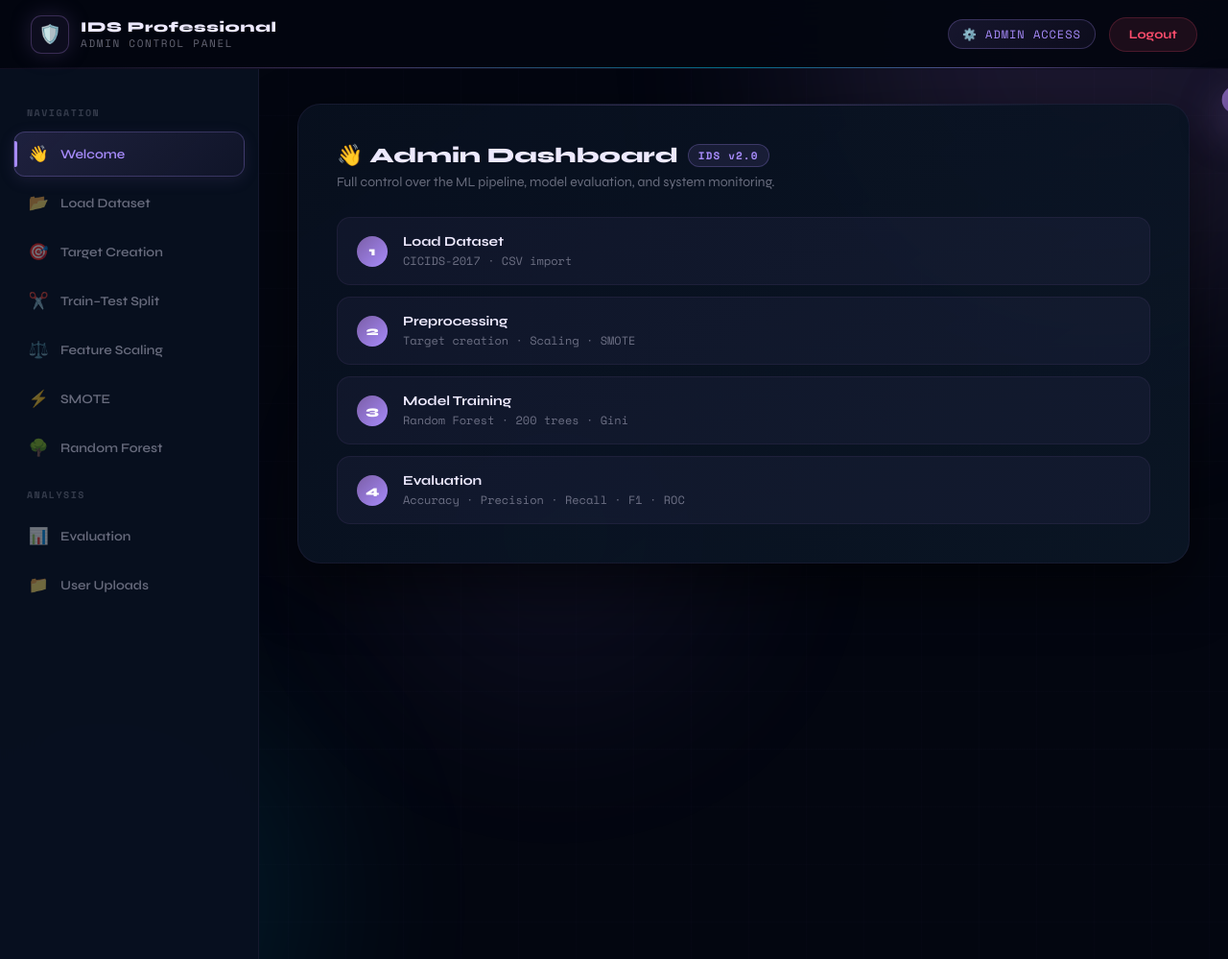
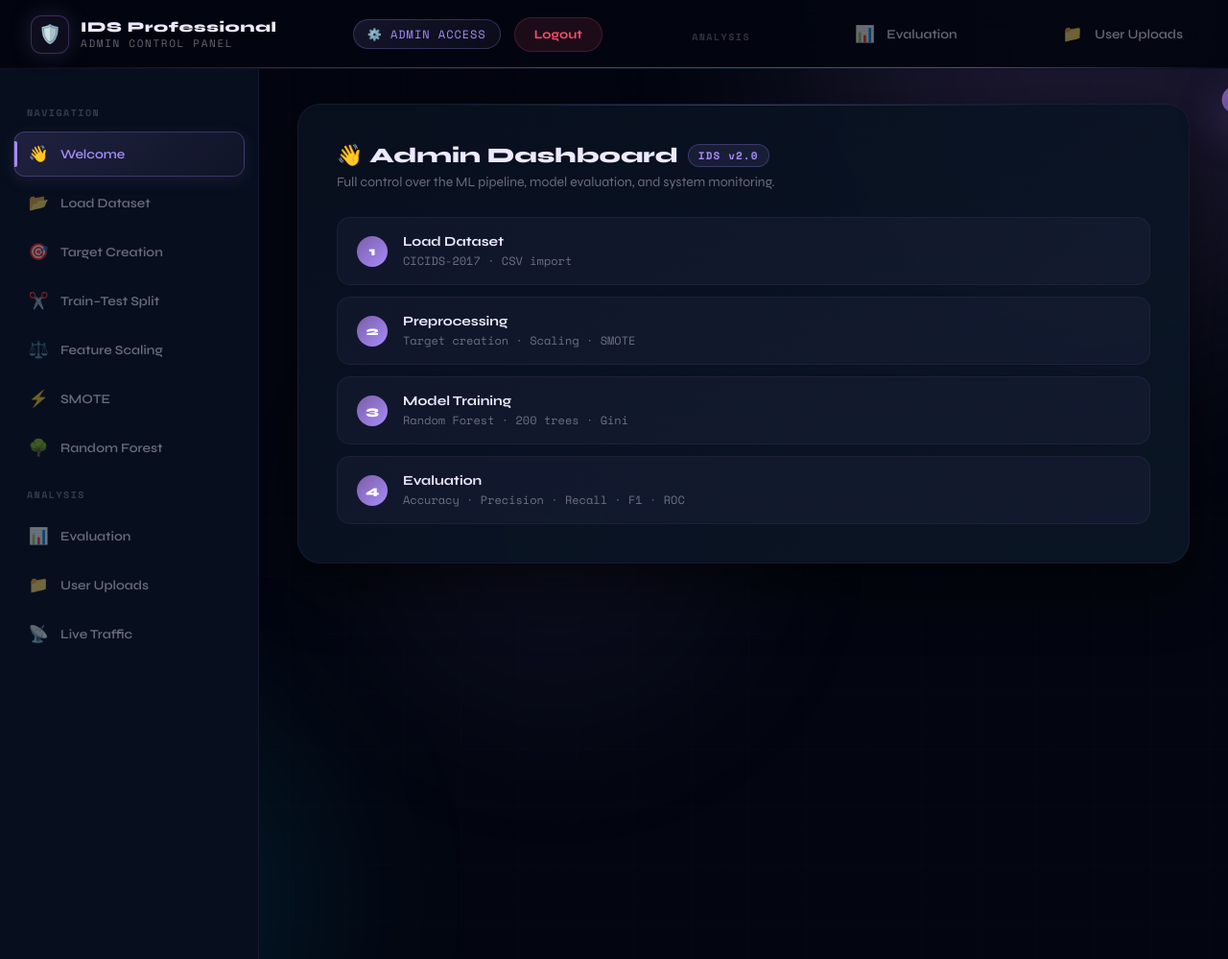
Before and after one commit to AchantaHarshini/Intrusion-Detection-System-IDS-for-Network-Traffic-Using-Machine-Learning, a Flask app: template templates/admin-dashboard.html in a window 1280 px wide. Shown: the whole page at 96% size. Run offline with Flask 3, Linux system fonts and the light colour scheme; the template is opened without the code that fills it, so the values that code supplies are empty; some libraries are stand-ins or nearby versions.

Commit message:
Update admin-dashboard.html

```diff
--- a/templates/admin-dashboard.html
+++ b/templates/admin-dashboard.html
@@ -240,6 +240,14 @@ header::after {
     <div class="admin-badge">⚙️ ADMIN ACCESS</div>
     <button class="btn-logout" onclick="logout()">Logout</button>
   </div>
+  <div class="sidebar-section">Analysis</div>
+<div class="nav-item" onclick="show('eval',this)">
+<span class="nav-icon">📊</span> Evaluation
+</div>
+
+<div class="nav-item" onclick="show('uploads',this)">
+<span class="nav-icon">📁</span> User Uploads
+</div>
 </header>
 
 <div class="layout">
@@ -255,6 +263,9 @@ header::after {
     <div class="sidebar-section">Analysis</div>
     <div class="nav-item" onclick="show('eval',this)"><span class="nav-icon">📊</span> Evaluation</div>
     <div class="nav-item" onclick="show('uploads',this)"><span class="nav-icon">📁</span> User Uploads</div>
+    <div class="nav-item" onclick="show('live',this)">
+<span class="nav-icon">📡</span> Live Traffic
+</div>
   </nav>
 
   <main class="main">
@@ -324,6 +335,22 @@ function show(tab, el) {
         <div class="info-block"><div class="ib-label">TEST SET</div><div class="ib-val">20%</div><div class="ib-sub">209,715 records · stratified</div></div>
       </div>`;
   }
+    else if (tab === 'live') {
+
+c.innerHTML = `
+<div class="card-heading">📡 Live Attack Detection</div>
+<div class="card-desc">Real-time intrusion monitoring from network traffic.</div>
+
+<div class="chart-box full">
+<div class="chart-label">Live Attack vs Normal Traffic</div>
+<div class="chart-canvas-wrap tall">
+<canvas id="liveChart"></canvas>
+</div>
+</div>
+`;
+
+setTimeout(startLiveChart,200)
+}
 
   else if (tab === 'scale') {
     c.innerHTML = `
@@ -461,6 +488,41 @@ function createEvalCharts() {
       }
     });
   }
+  let liveChart;
+
+function startLiveChart(){
+
+const ctx = document.getElementById('liveChart').getContext('2d')
+
+liveChart = new Chart(ctx,{
+type:'line',
+data:{
+labels:[],
+datasets:[
+{
+label:'Attacks',
+borderColor:'#ff4d6d',
+backgroundColor:'rgba(255,77,109,.15)',
+data:[]
+},
+{
+label:'Normal Traffic',
+borderColor:'#00e5a0',
+backgroundColor:'rgba(0,229,160,.15)',
+data:[]
+}
+]
+},
+options:{
+responsive:true,
+maintainAspectRatio:false,
+animation:false
+}
+})
+
+setInterval(loadLiveData,3000)
+
+}
 
   // Feature importance horizontal bar
   const featCtx = document.getElementById('featureChart')?.getContext('2d');
@@ -508,7 +570,24 @@ function createEvalCharts() {
     });
   });
 }
+async function loadLiveData(){
 
+const res = await fetch(`${API}/live`)
+const data = await res.json()
+
+if(liveChart.data.labels.length > 15){
+liveChart.data.labels.shift()
+liveChart.data.datasets[0].data.shift()
+liveChart.data.datasets[1].data.shift()
+}
+
+liveChart.data.labels.push(data.time)
+liveChart.data.datasets[0].data.push(data.attacks)
+liveChart.data.datasets[1].data.push(data.normal)
+
+liveChart.update()
+
+}
 async function loadUploads() {
   const wrap = document.getElementById('uploadsTableWrap');
   const countEl = document.getElementById('uploadCount');
```
